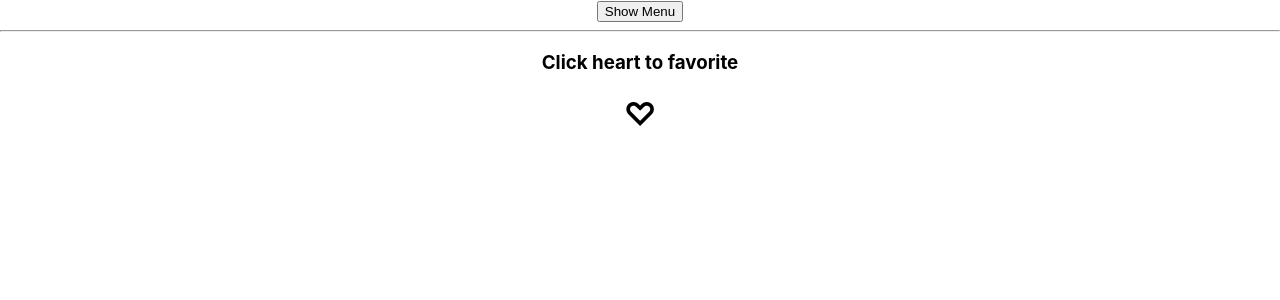
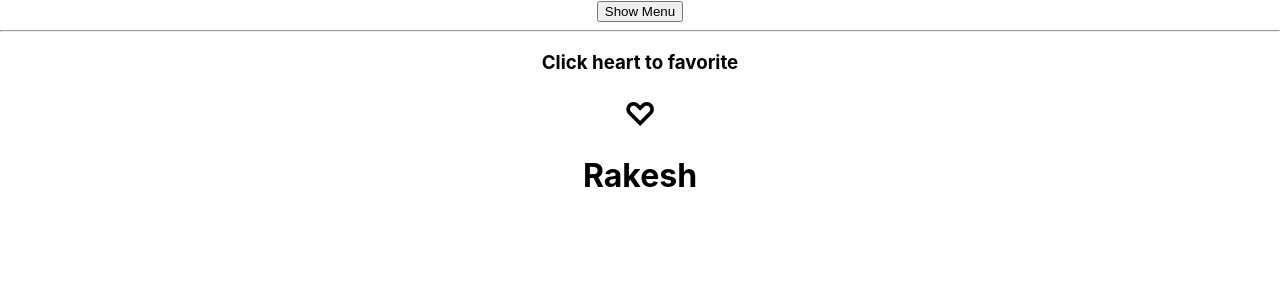
Before and after one commit to rakesh684/Reusability-React, a React (Create React App) app: page / in a window 1280 px wide. Shown: the top 300 px of the page. Built offline with nearby package versions, Linux system fonts and the light colour scheme.

Commit message:
Added Example.js for passing function as props

```diff
--- a/src/App.js
+++ b/src/App.js
@@ -3,6 +3,7 @@ import React from 'react';
 import './App.css';
 import Menu from "./Menu"
 import Favorite from "./Favorite"
+import Example from "./Example"
 
 function App() {
   return (
@@ -10,6 +11,7 @@ function App() {
             <Menu something="whatever" />
             <hr />
             <Favorite />
+            <Example />
     </div>
   );
 }
--- /dev/null
+++ b/src/Example.js
@@ -0,0 +1,7 @@
+import React from "react";
+
+export default function Example(){
+    return(
+        <h1>Rakesh</h1>
+    )
+}
```
